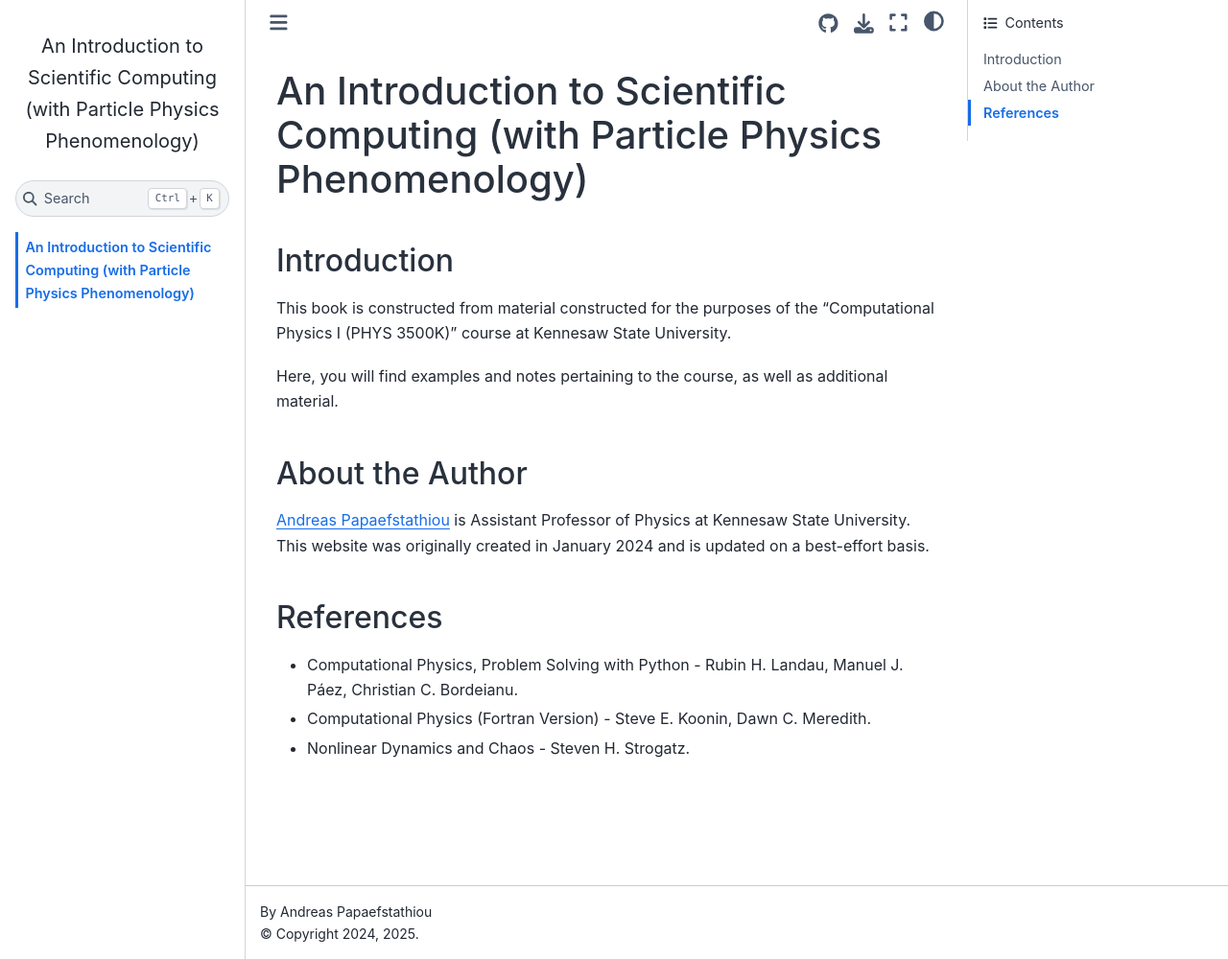
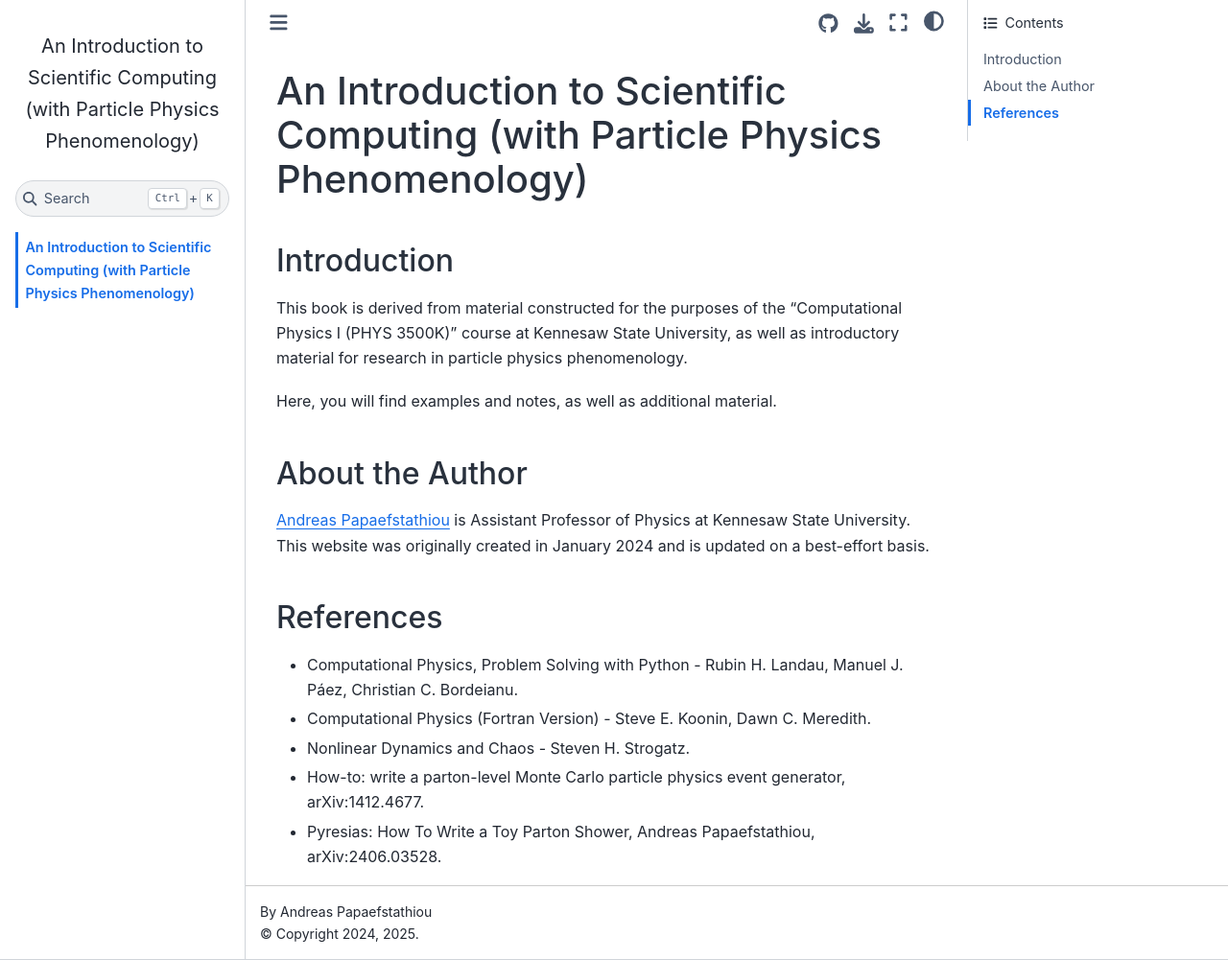
Before and after one commit to apapaefs/ScientificComputing, a Jupyter Book: the page built from intro.md, in a window 1280 px wide and 1001 px high. Shown: the whole window at 96% size. Built offline with Jupyter Book 1.0.4 settings and Sphinx 7.4.7 and the Sphinx Book theme 1.1.4, drawn with Linux system fonts in a browser that asks for light colours; pages that are not in the unit, such as notebooks, are missing from menus.

Commit message:
minor changes to intro

````diff
--- a/intro.md
+++ b/intro.md
@@ -2,10 +2,10 @@
 
 ## Introduction
 
-This book is constructed from material constructed for the purposes of the
-"Computational Physics I (PHYS 3500K)" course at Kennesaw State University.
+This book is derived from material constructed for the purposes of the
+"Computational Physics I (PHYS 3500K)" course at Kennesaw State University, as well as introductory material for research in particle physics phenomenology.
 
-Here, you will find examples and notes pertaining to the course, as well as additional material.
+Here, you will find examples and notes, as well as additional material.
 
 ```{tableofcontents}
 ```
@@ -19,3 +19,5 @@ Here, you will find examples and notes pertaining to the course, as well as addi
 - Computational Physics, Problem Solving with Python - Rubin H. Landau, Manuel J. Páez, Christian C. Bordeianu.
 - Computational Physics (Fortran Version) - Steve E. Koonin, Dawn C. Meredith.
 - Nonlinear Dynamics and Chaos - Steven H. Strogatz.
+- How-to: write a parton-level Monte Carlo particle physics event generator, arXiv:1412.4677.
+- Pyresias: How To Write a Toy Parton Shower, Andreas Papaefstathiou, arXiv:2406.03528.
````
Also changed, not shown: 1 other file.
